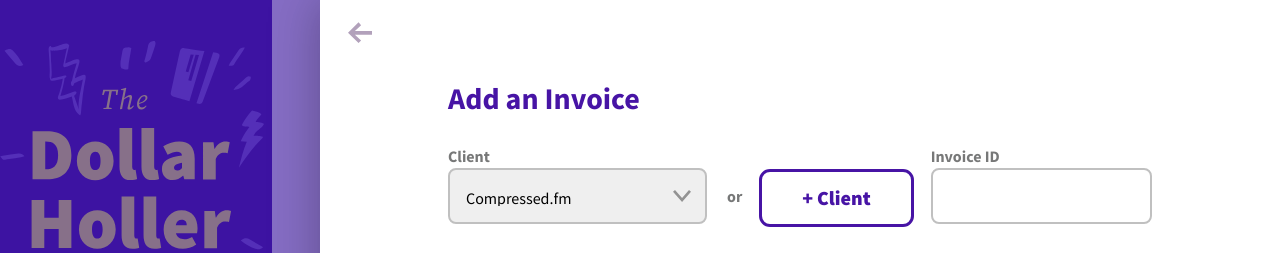
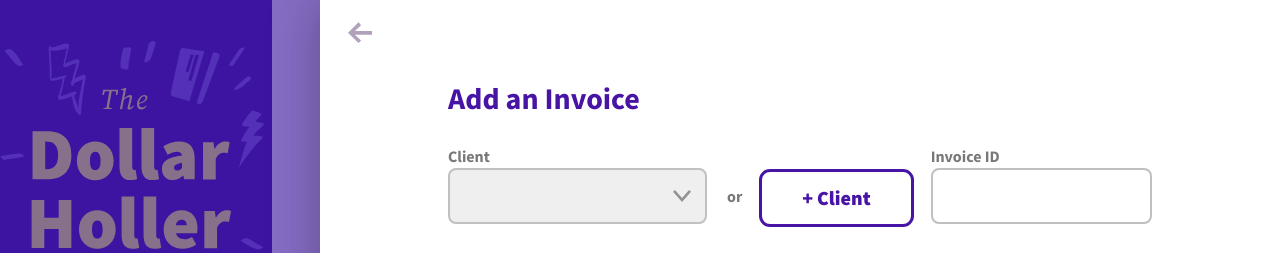
Before and after one commit to michael-farwell/dollarholler-svelte, a SvelteKit app: page /invoices in a window 1280 px wide. Both pictures are taken after typing "Sample" into the empty fields and a click on the button "+ Invoice". Shown: the top 253 px of the page. Built offline with nearby package versions, Linux system fonts and the light colour scheme.

Commit message:
complete lesson 33

```diff
--- a/src/routes/(dashboard)/invoices/InvoiceForm.svelte
+++ b/src/routes/(dashboard)/invoices/InvoiceForm.svelte
@@ -39,7 +39,9 @@
       <div class="flex items-end gap-x-5">
         <select
             name="client"
-            id="client">
+            id="client"
+            required="{!isNewClient}">
+          <option></option>
           {#each $clients as client}
             <option value={client.id}>{client.name}</option>
           {/each}
@@ -59,7 +61,8 @@
         <input
             type="text"
             name="new-client"
-            id="new-client">
+            id="new-client"
+            required={isNewClient}>
         <div class="text-base font-bold text-monsoon leading-[3.5rem]">
           or
         </div>
@@ -91,7 +94,8 @@
         <input
             type="email"
             name="email"
-            id="email">
+            id="email"
+            required>
       </div>
 
       <div class="field col-span-6">
```
